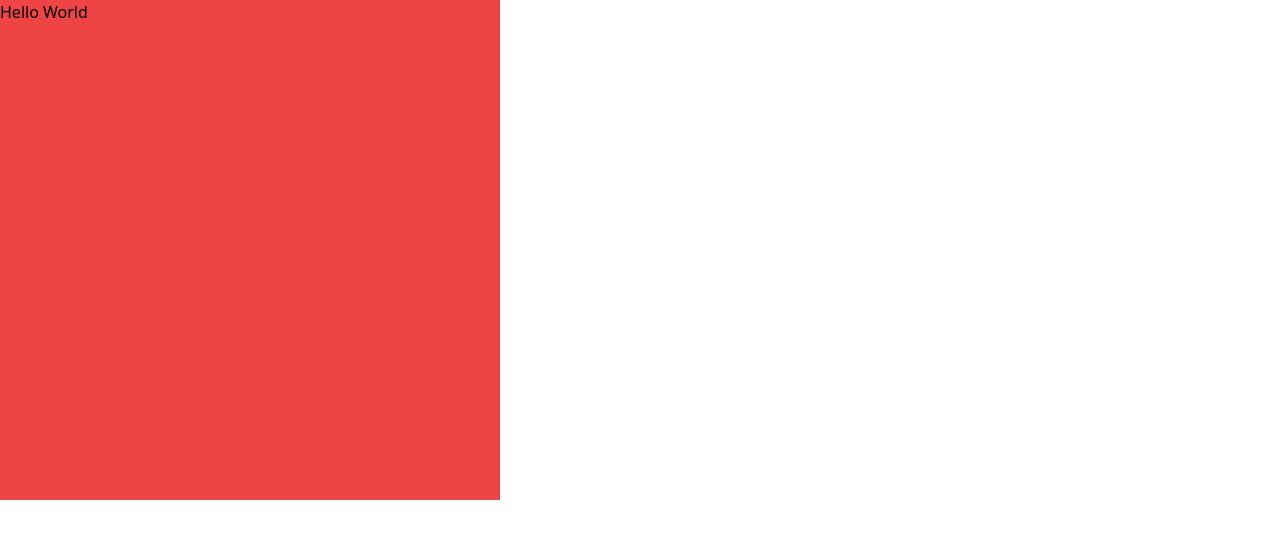
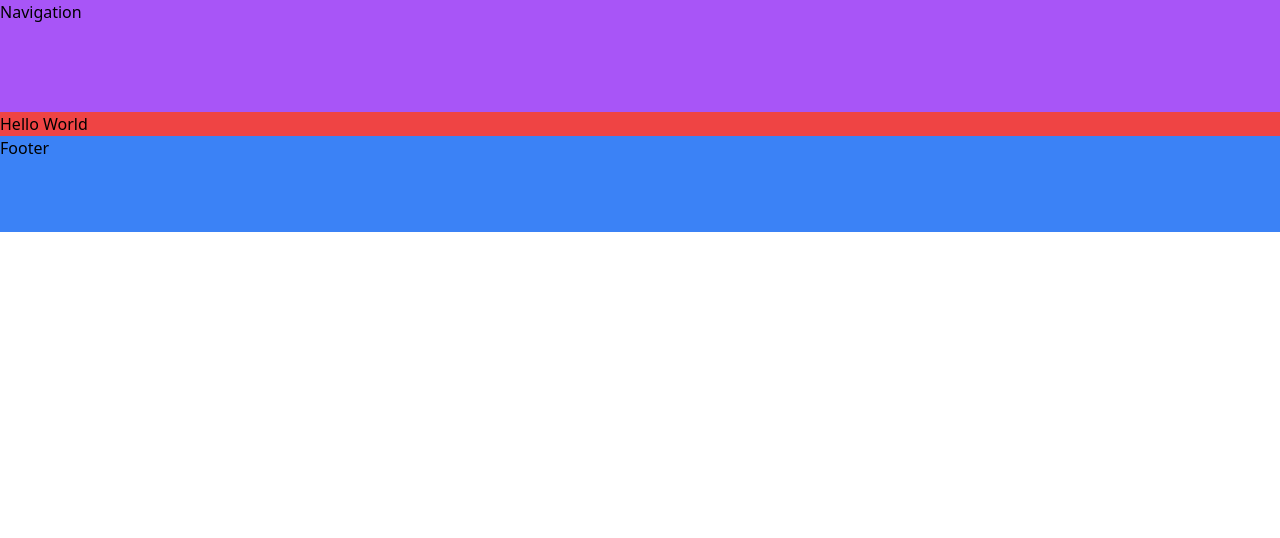
Before and after one commit to niclast7611/niclastdev3-portfolio-v2, a Next.js app: page / in a window 1280 px wide. Shown: the top 538 px of the page. Built offline with nearby package versions, Linux system fonts and the light colour scheme.

Commit message:
layout is created

```diff
--- /dev/null
+++ b/pages/Footer.tsx
@@ -0,0 +1,11 @@
+import React from "react";
+
+type Props = {};
+
+export const Footer = (props: Props) => {
+  return (
+    <footer className="relative bottom-0 w-full h-24 bg-blue-500">
+      Footer
+    </footer>
+  );
+};
--- /dev/null
+++ b/pages/Layout.tsx
@@ -0,0 +1,17 @@
+import React from "react";
+import { Footer } from "./Footer";
+import { Navigation } from "./Navigation";
+
+type Props = {
+  children: React.ReactNode;
+};
+
+export const Layout: React.FunctionComponent<Props> = ({ children }) => {
+  return (
+    <>
+      <Navigation />
+      <main>{children}</main>
+      <Footer />
+    </>
+  );
+};
--- /dev/null
+++ b/pages/Navigation.tsx
@@ -0,0 +1,11 @@
+import React from "react";
+
+type Props = {};
+
+export const Navigation = (props: Props) => {
+  return (
+    <header className="relative top-0 w-full bg-purple-500 h-28">
+      Navigation
+    </header>
+  );
+};
--- a/pages/_app.tsx
+++ b/pages/_app.tsx
@@ -1,6 +1,13 @@
-import '@/styles/globals.css'
-import type { AppProps } from 'next/app'
+import "@/styles/globals.css";
+import type { AppProps } from "next/app";
+import { Layout } from "./Layout";
 
 export default function App({ Component, pageProps }: AppProps) {
-  return <Component {...pageProps} />
+  return (
+    <>
+      <Layout>
+        <Component {...pageProps} />
+      </Layout>
+    </>
+  );
 }
--- a/pages/index.tsx
+++ b/pages/index.tsx
@@ -1,3 +1,3 @@
 export default function Home() {
-  return <div className="w-[500px] h-[500px] bg-red-500">Hello World</div>;
+  return <div className="w-full bg-red-500">Hello World</div>;
 }
```
